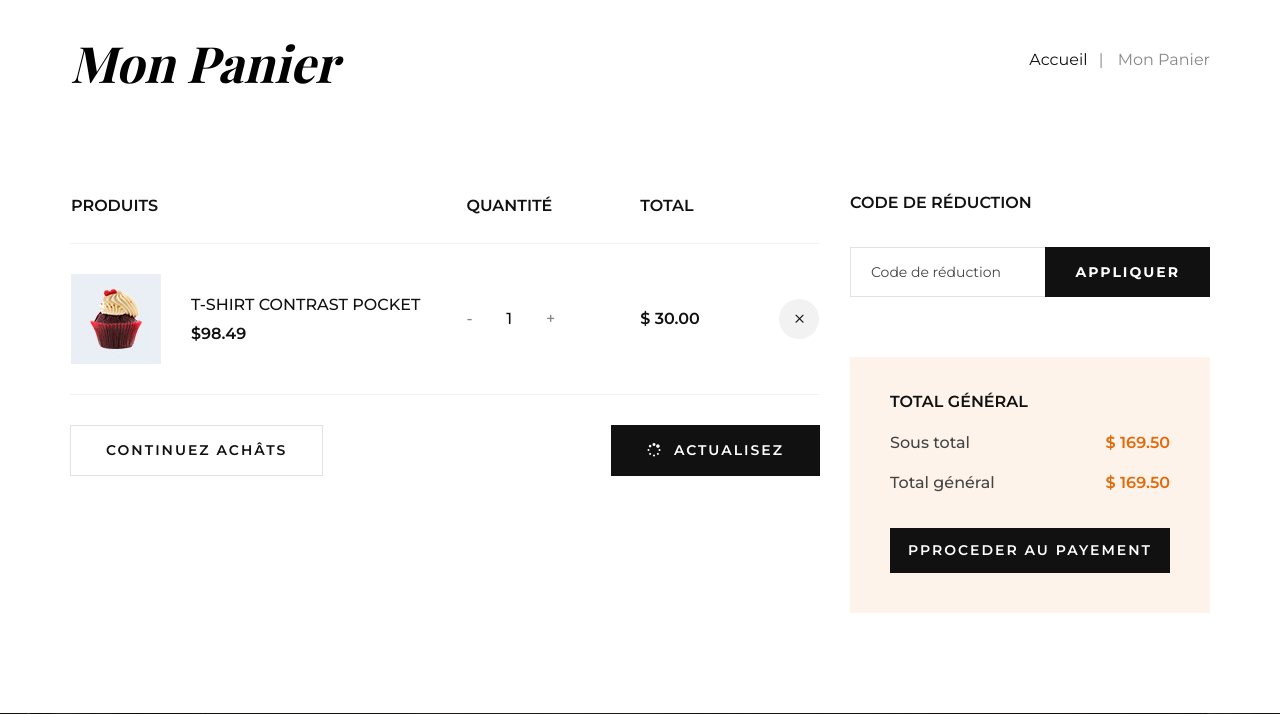
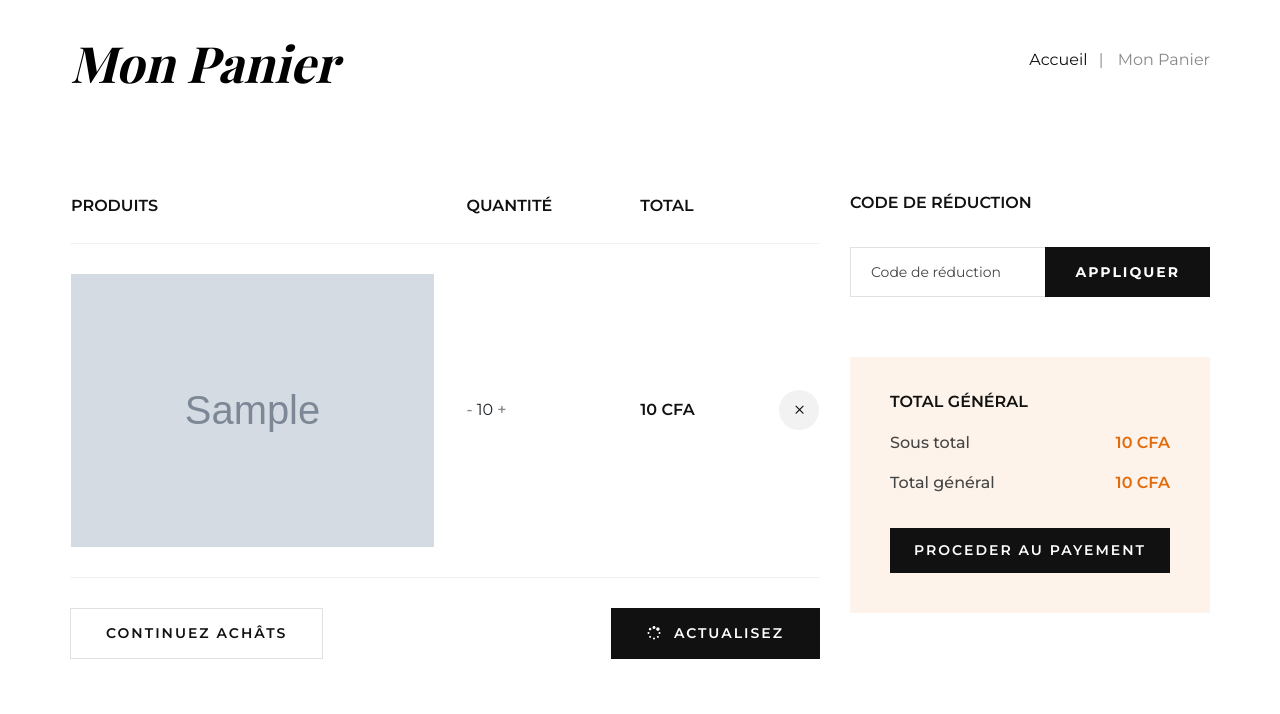
Before and after one commit to Logic-pro263/medina, a Django app: template shop/templates/shop/shooping-cart.html in a window 1280 px wide. Shown: the part 191-905 px from the top of the page. Run offline with Django 3.2, Linux system fonts and the light colour scheme; the template is opened without the code that fills it: most values are stand-ins (such as "Sample title", 1, 10 or a date in 2020); grey boxes marked "Sample" are stand-in pictures; some libraries are stand-ins or nearby versions.

Commit message:
changes in the shop.views

```diff
--- a/shop/templates/shop/shooping-cart.html
+++ b/shop/templates/shop/shooping-cart.html
@@ -1,7 +1,7 @@
 {% extends 'partials/base.html' %}
 {% load static %}
 
-{% block titile %} Boulangerie Pâtisserie MEDINA | Panier{% endblock  %}
+{% block title %} Boulangerie Pâtisserie MEDINA | Panier{% endblock  %}
 
 
 {% block content %}
@@ -40,33 +40,35 @@
                             </tr>
                         </thead>
                         <tbody>
+                            {% for  item in items %}
                             <tr>
                                 <td class="product__cart__item">
                                     <div class="product__cart__item__pic">
-                                        <img src="img/shop/cart/cart-1.jpg" alt="">
+                                        <img src="{{item.product.imageURL}}" alt="{{item.product.name}}">
                                     </div>
                                     <div class="product__cart__item__text">
-                                        <h6>T-shirt Contrast Pocket</h6>
-                                        <h5>$98.49</h5>
+                                        <h6>{{item.product.name}}</h6>
+                                        <h5>{{item.product.price}}</h5>
                                     </div>
                                 </td>
                                 <td class="quantity__item">
                                     <div class="quantity">
                                         <div class="pro-qty">
-                                            <input type="text" value="1">
+                                            {{item.quantity}}
                                         </div>
                                     </div>
                                 </td>
-                                <td class="cart__price">$ 30.00</td>
+                                <td class="cart__price">{{item.get_total}} CFA</td>
                                 <td class="cart__close"><span class="icon_close"></span></td>
                             </tr>
+                            {% endfor %}
                         </tbody>
                     </table>
                 </div>
                 <div class="row">
                     <div class="col-lg-6 col-md-6 col-sm-6">
                         <div class="continue__btn">
-                            <a href="#">continuez achâts</a>
+                            <a href="{% url 'home' %}">continuez achâts</a>
                         </div>
                     </div>
                     <div class="col-lg-6 col-md-6 col-sm-6">
@@ -88,10 +90,10 @@
                 <div class="cart__total">
                     <h6>Total général</h6>
                     <ul>
-                        <li>Sous total <span>$ 169.50</span></li>
-                        <li>Total général<span>$ 169.50</span></li>
+                        <li>Sous total <span>{{order.get_cart_total}} CFA</span></li>
+                        <li>Total général<span>{{order.get_cart_total}} CFA</span></li>
                     </ul>
-                    <a href="#" class="primary-btn">PProceder au payement</a>
+                    <a href="#" class="primary-btn">Proceder au payement</a>
                 </div>
             </div>
         </div>
--- a/shop/urls.py
+++ b/shop/urls.py
@@ -4,7 +4,8 @@
 
 urlpatterns = [
     path('Boutique/', views.home, name='home'),
+    path('detail/<int:product_id>', views.shop_detail, name='detail'),
     path('wishlist/', views.wishlist, name='wishlist'),
     path('shooping-cart', views.shoopingCart, name='shooping-cart'),
-    path('detail/<int:product_id>', views.shop_detail, name='detail'),
+    path('payement', views.checkout, name='checkout')
 ]
```
Also changed, not shown: pages/templates/pages/index.html (+25 -1 lines), pages/views.py (+6 -1 lines), shop/models.py (+21 -9 lines), shop/views.py (+10 -10 lines), shop/templates/shop/checkout.html (added).
